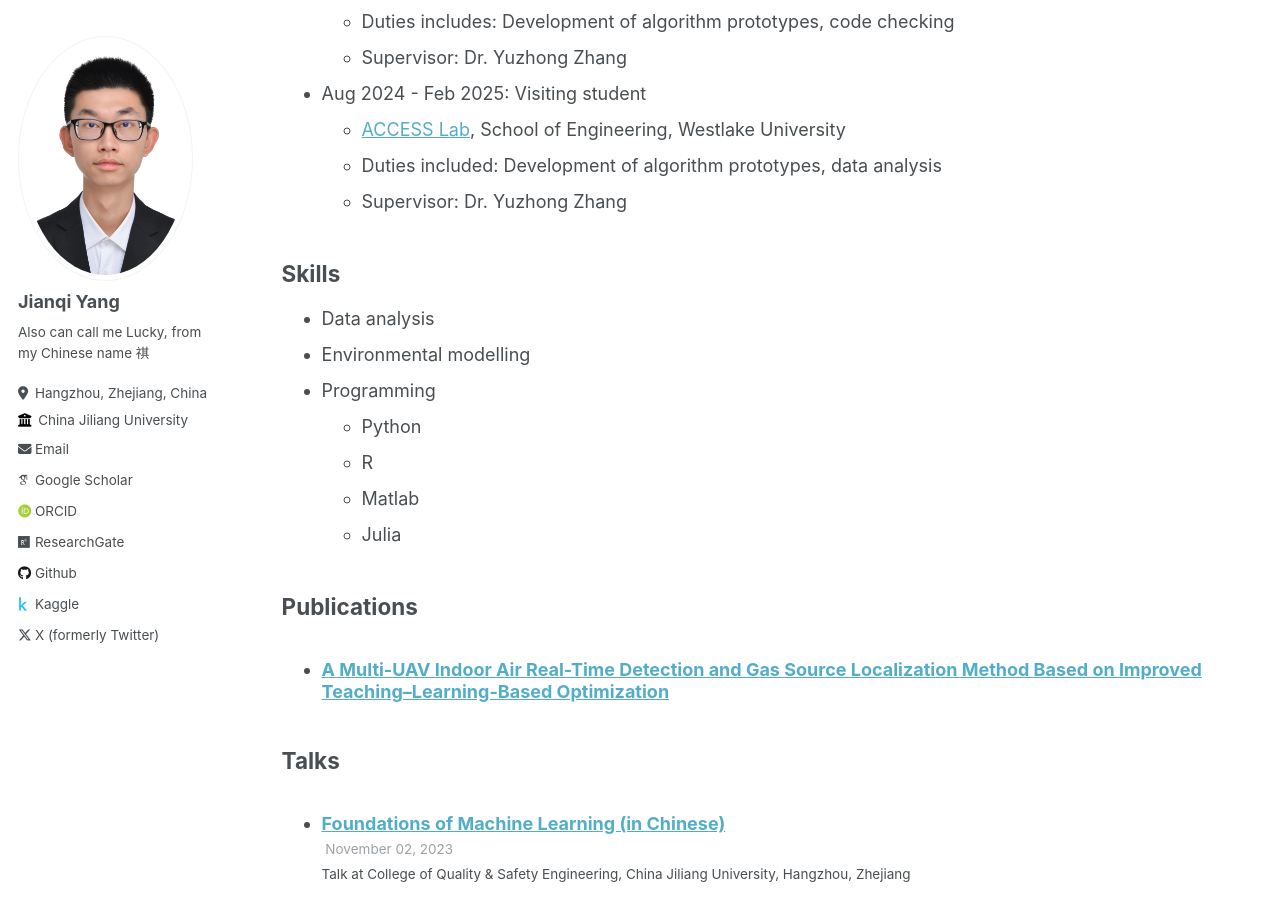
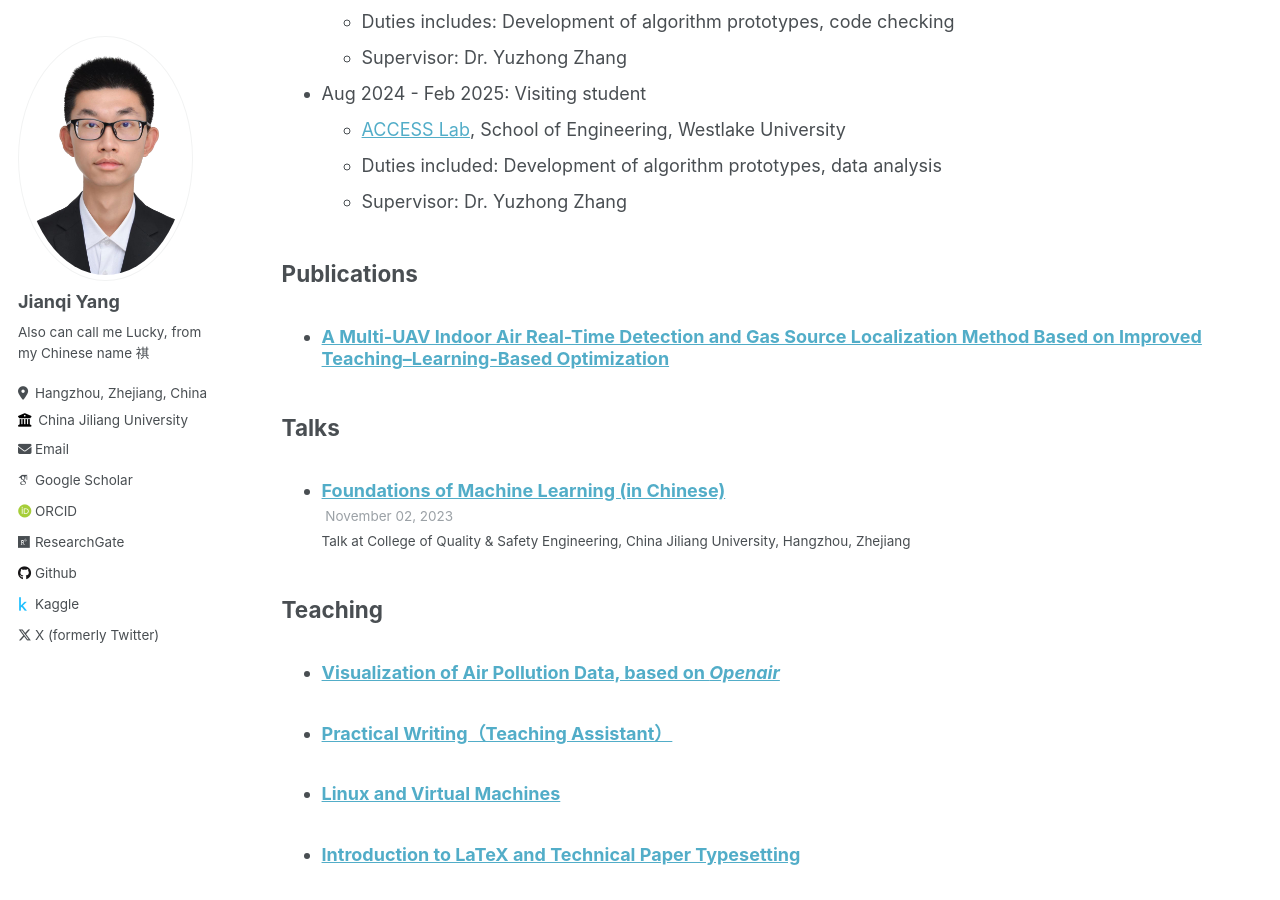
Before and after one commit to thinkswhat/thinkswhat.github.io, a Jekyll site: the page built from _pages/cv.md, in a window 1280 px wide and 900 px high, scrolled down 615 px. Built offline with Jekyll 4.4.1, drawn with Linux system fonts in a browser that asks for light colours; some web fonts are replaced.

Commit message:
Update cv.md

```diff
--- a/_pages/cv.md
+++ b/_pages/cv.md
@@ -34,15 +34,10 @@ Research experience
   * Duties included: Development of algorithm prototypes, data analysis
   * Supervisor: Dr. Yuzhong Zhang
 
-Skills
+<!--
+Awards
 ------
-* Data analysis
-* Environmental modelling
-* Programming
-  * Python
-  * R
-  * Matlab
-  * Julia
+-->
 
 Publications
 ------
```
